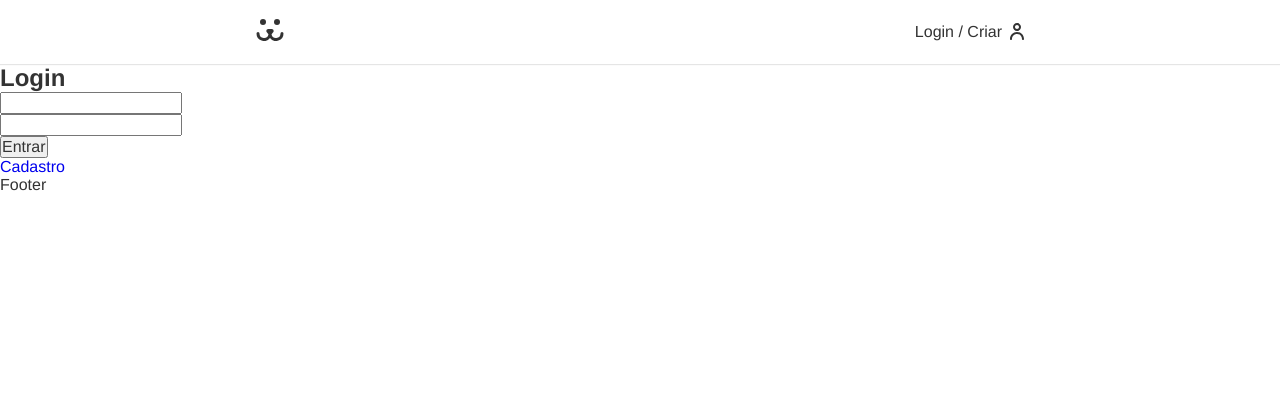
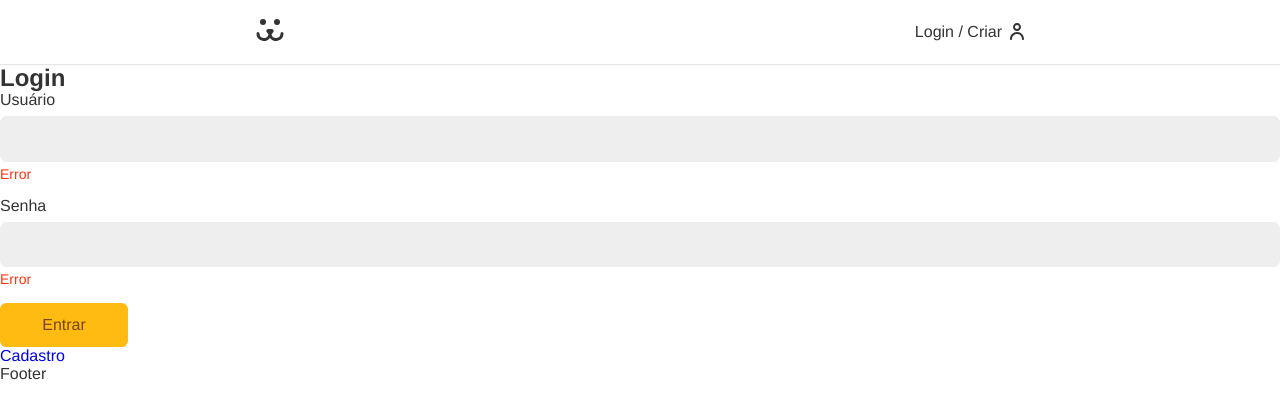
Before and after one commit to Fuuuzer/Dogs-Origamid, a React (Vite) app: page /login in a window 1280 px wide. Shown: the top 418 px of the page. Built offline with nearby package versions, Linux system fonts and the light colour scheme.

Commit message:
add: form component

```diff
--- /dev/null
+++ b/src/Components/Forms/Button.jsx
@@ -0,0 +1,10 @@
+import React from 'react'
+import styles from './Button.module.css'
+
+const Button = ({ children, ...props }) => {
+  return (
+    <button {...props} className={styles.button}>{children}</button>
+  )
+}
+
+export default Button
--- /dev/null
+++ b/src/Components/Forms/Button.module.css
@@ -0,0 +1,25 @@
+.button {
+  font-size: 1rem;
+  font-family: var(--type-first);
+  cursor: pointer;
+  border: none;
+  border-radius: 0.4rem;
+  background: #fb1;
+  color: #764701;
+  min-width: 8rem;
+  padding: 0.8rem 1.2rem;
+  transition: 0.1s;
+}
+
+.button:hover,
+.button:focus {
+  outline: none;
+  box-shadow:
+    0 0 0 3px #fea,
+    0 0 0 4px #fb1;
+}
+
+.button:disabled {
+  opacity: 0.5;
+  cursor: wait;
+}
--- /dev/null
+++ b/src/Components/Forms/Input.jsx
@@ -0,0 +1,14 @@
+import React from 'react'
+import styles from './Input.module.css'
+
+const Input = ({ label, type, name }) => {
+  return (
+    <div className={styles.wrapper}>
+      <label htmlFor={name} className={styles.label}>{label}</label>
+      <input id={name} className={styles.input} type={type} />
+      <p className={styles.error}>Error</p>
+    </div>
+  )
+}
+
+export default Input
--- /dev/null
+++ b/src/Components/Forms/Input.module.css
@@ -0,0 +1,35 @@
+.wrapper {
+  margin-bottom: 1rem;
+}
+
+.input {
+  border: 1px solid #eee;
+  display: block;
+  width: 100%;
+  font-size: 1rem;
+  padding: 0.8rem;
+  border-radius: 0.4rem;
+  background: #eee;
+  transition: 0.1s;
+}
+
+.input:focus,
+.input:hover {
+  outline: none;
+  border-color: #fb1;
+  background: #fff;
+  box-shadow: 0 0 0 3px #fea;
+}
+
+.label {
+  display: block;
+  font-size: 1rem;
+  line-height: 1;
+  padding-bottom: 0.5rem;
+}
+
+.error {
+  color: #f31;
+  font-size: 0.875rem;
+  margin-top: 0.25rem;
+}
--- a/src/Components/Login/LoginForm.jsx
+++ b/src/Components/Login/LoginForm.jsx
@@ -1,9 +1,9 @@
 import React from 'react'
 import { Link } from 'react-router'
+import Input from '../Forms/Input';
+import Button from '../Forms/Button';
 
 const LoginForm = () => {
-  const [username, setUsername] = React.useState('');
-  const [password, setPassword] = React.useState('');
 
   function handleSubmit(event) {
     event.preventDefault();
@@ -22,17 +22,9 @@
     <section>
       <h1>Login</h1>
       <form action="" onSubmit={handleSubmit}>
-        <input
-          type="text"
-          value={username}
-          onChange={({ target }) => setUsername(target.value)}
-        />
-        <input
-          type="text"
-          value={password}
-          onChange={({ target }) => setPassword(target.value)}
-        />
-        <button>Entrar</button>
+        <Input label='Usuário' type='text' name='username' />
+        <Input label='Senha' type='password' name='password' />
+        <Button>Entrar</Button>
       </form>
       <Link to='/login/criar'>Cadastro</Link>
     </section>
```
